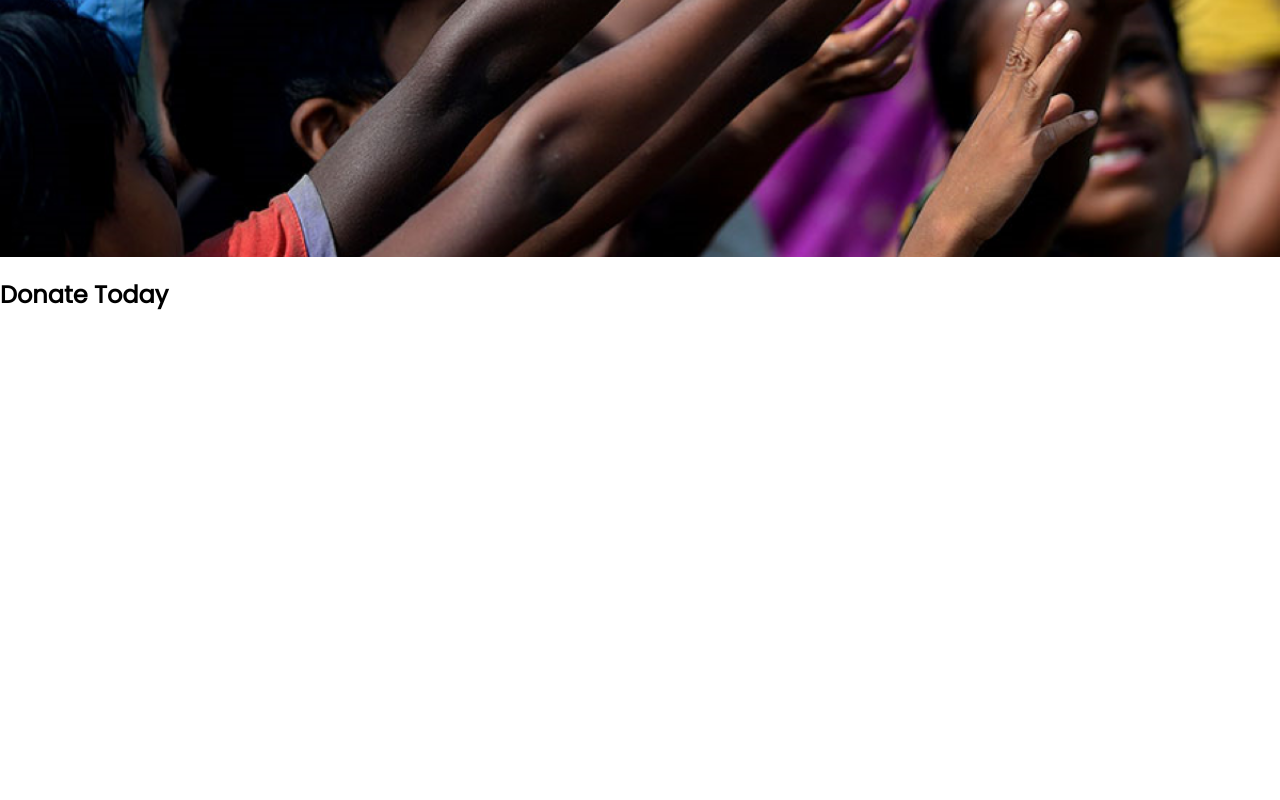
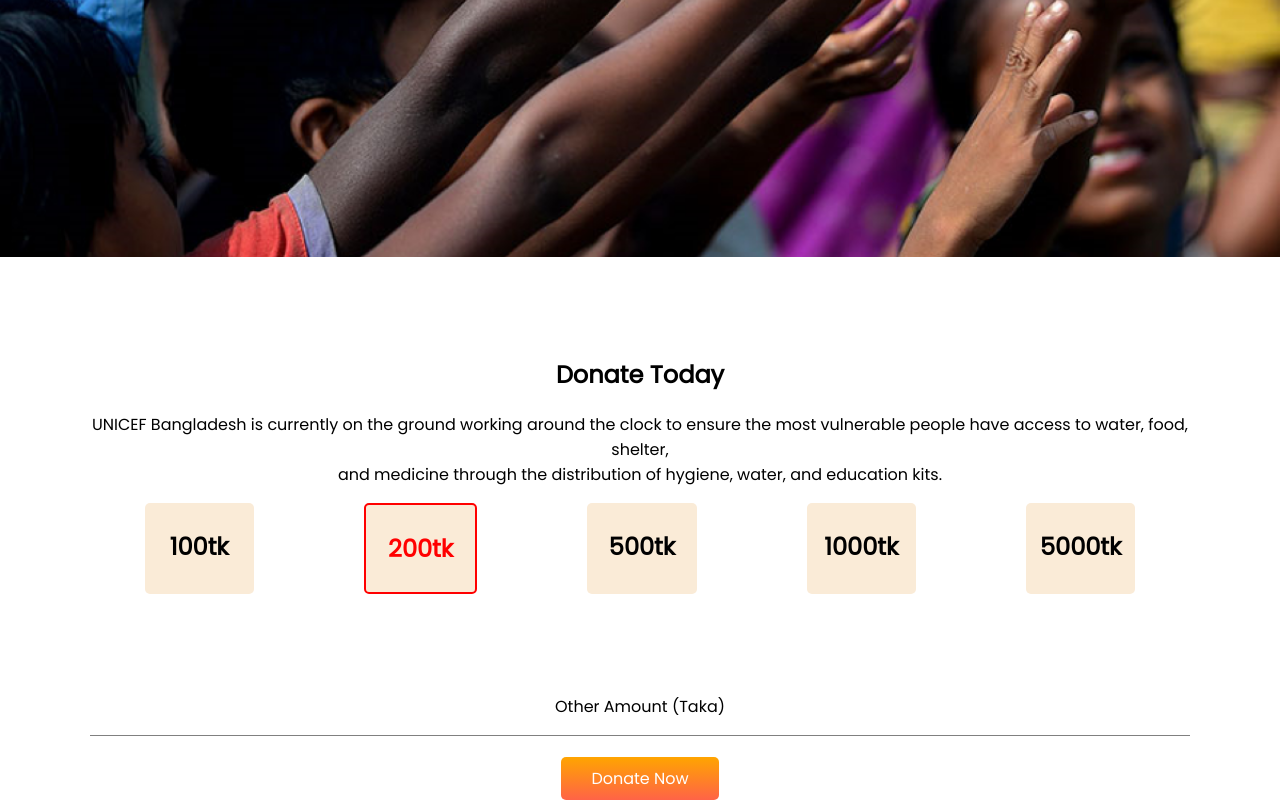
Before and after one commit to ismailshirazi/my-donation-wabsite, a plain HTML site: page index.html in a window 1280 px wide. Shown: the part 574-1374 px from the top of the page. Before the commit the page ends 906 px from the top, so only its background shows below. Drawn offline with Linux system fonts and the light colour scheme.

Commit message:
add donate

```diff
--- a/index.html
+++ b/index.html
@@ -22,9 +22,36 @@
             <a target="_blank" class="button" href="https://ismailshirazi.github.io/eat-health/">Donate Now</a>
         </div>
     </section>
+    <section class="donate-today">
+        <div class="center-aline">
+            <h1>Donate Today</h1>
+            <p>UNICEF Bangladesh is currently on the ground working around the clock to ensure the most vulnerable
+                people have access to water, food, shelter, <br> and medicine through the distribution of hygiene,
+                water, and education kits.</p>
+        </div>
+        <div class="flexible-container">
+            <div class="inline-gap">
+                <h1>100tk</h1>
+            </div>
+            <div id="fanci" class="inline-gap">
+                <h1>200tk</h1>
+            </div>
+            <div class="inline-gap">
+                <h1>500tk</h1>
+            </div>
+            <div class="inline-gap">
+                <h1>1000tk</h1>
+            </div>
+            <div class="inline-gap">
+                <h1>5000tk</h1>
+            </div>
+        </div>
+        <p class="center">Other Amount (Taka)</p>
+    </section>
+
     <section>
-        <div>
-            <h1>Donate Today</h1>
+        <div class="donate-now">
+            <a class="button" href="">Donate Now</a>
         </div>
     </section>
 </body>
--- a/style.css
+++ b/style.css
@@ -14,6 +14,7 @@ body {
     background-size: cover;
     padding-top: 300px;
     padding-bottom: 300px;
+    margin-bottom: 100px;
 
 
 }
@@ -30,3 +31,44 @@ body {
     padding: 10px 30px;
     border-radius: 5px;
 }
+
+.donate-today {
+    margin-left: 7%;
+    margin-right: 7%;
+    border-bottom: 1px solid gray;
+}
+
+
+.center-aline {
+    text-align: center;
+}
+
+.flexible-container {
+    display: flex;
+    margin-bottom: 100px;
+}
+
+.inline-gap {
+    text-align: center;
+    width: 15%;
+    margin-left: 5%;
+    margin-right: 5%;
+    padding: 6px 8px;
+    border-radius: 5px;
+    background-color: antiquewhite;
+
+}
+
+#fanci {
+    color: red;
+    border: 2px solid red;
+}
+
+.center {
+    text-align: center;
+}
+
+.donate-now {
+    text-align: center;
+    margin-top: 30px;
+}
```
